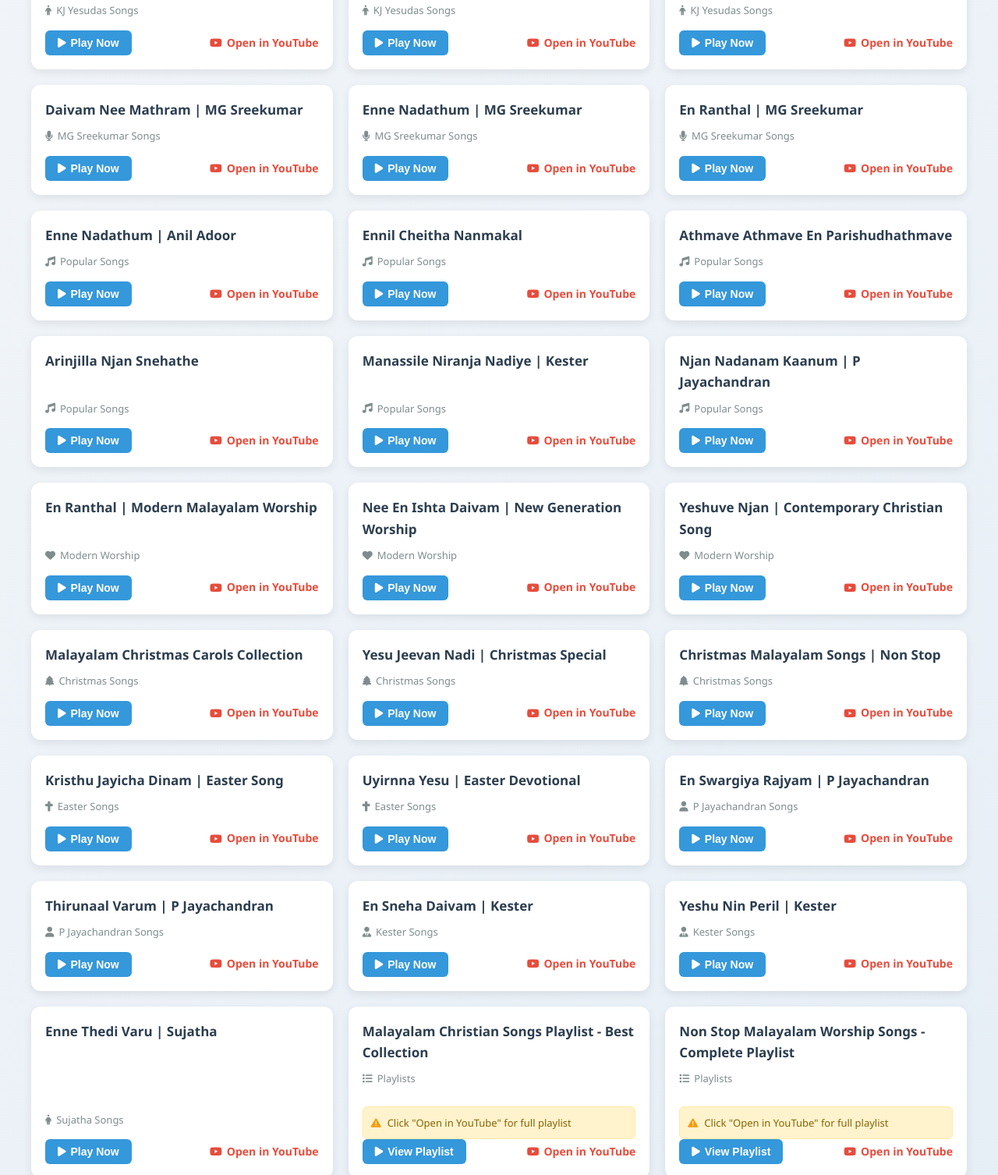
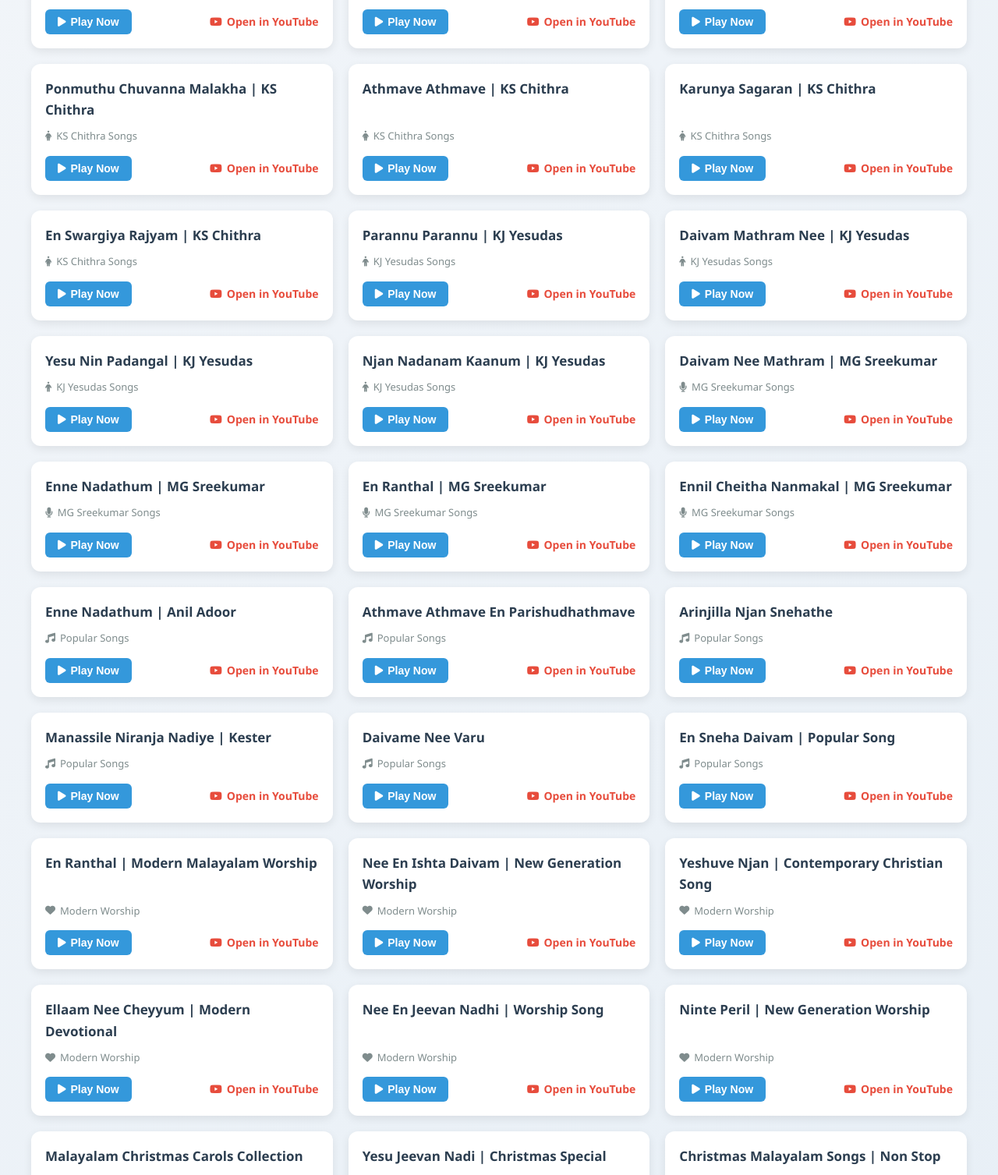
Before and after one commit to abeyemathews/codeyourbrand.co.in, a plain HTML site: page songs.html in a window 1280 px wide. Shown: the part 1293-2800 px from the top of the page at 78% size. Drawn offline with Linux system fonts and the light colour scheme.

Commit message:
Update songs.html

```diff
--- a/songs.html
+++ b/songs.html
@@ -251,21 +251,6 @@
         margin: 10px;
       }
     }
-    .playlist-warning {
-      background: #fff3cd;
-      border: 1px solid #ffeaa7;
-      color: #856404;
-      padding: 10px;
-      border-radius: 6px;
-      margin-top: 10px;
-      font-size: 13px;
-      display: flex;
-      align-items: center;
-      gap: 8px;
-    }
-    .playlist-warning i {
-      color: #f39c12;
-    }
   </style>
 </head>
 <body>
@@ -346,6 +331,18 @@
       youtubeId: "9G5GdJQwG7M",
       url: "https://www.youtube.com/watch?v=9G5GdJQwG7M"
     },
+    {
+      title: "3 Hours Non Stop Malayalam Christian Songs",
+      category: "Non‑Stop Collections",
+      youtubeId: "Q0aK6dNzjDc",
+      url: "https://www.youtube.com/watch?v=Q0aK6dNzjDc"
+    },
+    {
+      title: "Malayalam Christian Worship Songs | Nonstop Collection",
+      category: "Non‑Stop Collections",
+      youtubeId: "B_ZuWKkqiDU",
+      url: "https://www.youtube.com/watch?v=B_ZuWKkqiDU"
+    },
 
     // ===== Evergreen / Old Songs =====
     {
@@ -378,6 +375,24 @@
       youtubeId: "Fjo3Iq4kP4c",
       url: "https://www.youtube.com/watch?v=Fjo3Iq4kP4c"
     },
+    {
+      title: "Ponmuthu Chuvanna | Classic Devotional",
+      category: "Evergreen / Old",
+      youtubeId: "b1wQRASFJt0",
+      url: "https://www.youtube.com/watch?v=b1wQRASFJt0"
+    },
+    {
+      title: "Mazhavillin | Classic Christian Song",
+      category: "Evergreen / Old",
+      youtubeId: "W0RFjzRqhMY",
+      url: "https://www.youtube.com/watch?v=W0RFjzRqhMY"
+    },
+    {
+      title: "Nadhiye Nadhiye | Evergreen Song",
+      category: "Evergreen / Old",
+      youtubeId: "5JRX3p5C-5w",
+      url: "https://www.youtube.com/watch?v=5JRX3p5C-5w"
+    },
 
     // ===== KS Chithra Special =====
     {
@@ -404,6 +419,18 @@
       youtubeId: "7cl8K_Pv3Cs",
       url: "https://www.youtube.com/watch?v=7cl8K_Pv3Cs"
     },
+    {
+      title: "Karunya Sagaran | KS Chithra",
+      category: "KS Chithra Songs",
+      youtubeId: "R-mMDtmP-u0",
+      url: "https://www.youtube.com/watch?v=R-mMDtmP-u0"
+    },
+    {
+      title: "En Swargiya Rajyam | KS Chithra",
+      category: "KS Chithra Songs",
+      youtubeId: "Nl-KQrB7ydU",
+      url: "https://www.youtube.com/watch?v=Nl-KQrB7ydU"
+    },
 
     // ===== KJ Yesudas Special =====
     {
@@ -413,16 +440,22 @@
       url: "https://www.youtube.com/watch?v=s5fZJfvDk_o"
     },
     {
-      title: "Nadhiye Nadhiye | KJ Yesudas",
+      title: "Daivam Mathram Nee | KJ Yesudas",
       category: "KJ Yesudas Songs",
-      youtubeId: "p0j7b9eH3ig",
-      url: "https://www.youtube.com/watch?v=p0j7b9eH3ig"
+      youtubeId: "24FbWrDxlOs",
+      url: "https://www.youtube.com/watch?v=24FbWrDxlOs"
     },
     {
-      title: "Mazhavillin | KJ Yesudas",
+      title: "Yesu Nin Padangal | KJ Yesudas",
       category: "KJ Yesudas Songs",
-      youtubeId: "z5tGMOf3u-8",
-      url: "https://www.youtube.com/watch?v=z5tGMOf3u-8"
+      youtubeId: "WbWjQocgJfs",
+      url: "https://www.youtube.com/watch?v=WbWjQocgJfs"
+    },
+    {
+      title: "Njan Nadanam Kaanum | KJ Yesudas",
+      category: "KJ Yesudas Songs",
+      youtubeId: "SK6rMQPyPNw",
+      url: "https://www.youtube.com/watch?v=SK6rMQPyPNw"
     },
 
     // ===== MG Sreekumar Special =====
@@ -444,6 +477,12 @@
       youtubeId: "XhBWhQ_Vc4E",
       url: "https://www.youtube.com/watch?v=XhBWhQ_Vc4E"
     },
+    {
+      title: "Ennil Cheitha Nanmakal | MG Sreekumar",
+      category: "MG Sreekumar Songs",
+      youtubeId: "BuG8D9hHtNY",
+      url: "https://www.youtube.com/watch?v=BuG8D9hHtNY"
+    },
 
     // ===== Individual Popular Songs =====
     {
@@ -451,12 +490,6 @@
       category: "Popular Songs",
       youtubeId: "rEfKzlE5XAQ",
       url: "https://www.youtube.com/watch?v=rEfKzlE5XAQ"
-    },
-    {
-      title: "Ennil Cheitha Nanmakal",
-      category: "Popular Songs",
-      youtubeId: "eME3ileqMQE",
-      url: "https://www.youtube.com/watch?v=eME3ileqMQE"
     },
     {
       title: "Athmave Athmave En Parishudhathmave",
@@ -477,10 +510,16 @@
       url: "https://www.youtube.com/watch?v=AbcxBKqy9Jw"
     },
     {
-      title: "Njan Nadanam Kaanum | P Jayachandran",
+      title: "Daivame Nee Varu",
       category: "Popular Songs",
-      youtubeId: "jJK4H0AF8y8",
-      url: "https://www.youtube.com/watch?v=jJK4H0AF8y8"
+      youtubeId: "qA3aH1jJp5Y",
+      url: "https://www.youtube.com/watch?v=qA3aH1jJp5Y"
+    },
+    {
+      title: "En Sneha Daivam | Popular Song",
+      category: "Popular Songs",
+      youtubeId: "Ujq2-4ZgMBc",
+      url: "https://www.youtube.com/watch?v=Ujq2-4ZgMBc"
     },
 
     // ===== Modern Worship Songs =====
@@ -502,6 +541,24 @@
       youtubeId: "FqIIZjhSKSM",
       url: "https://www.youtube.com/watch?v=FqIIZjhSKSM"
     },
+    {
+      title: "Ellaam Nee Cheyyum | Modern Devotional",
+      category: "Modern Worship",
+      youtubeId: "gj6P9a2sLnc",
+      url: "https://www.youtube.com/watch?v=gj6P9a2sLnc"
+    },
+    {
+      title: "Nee En Jeevan Nadhi | Worship Song",
+      category: "Modern Worship",
+      youtubeId: "Wv-SO3SCYJg",
+      url: "https://www.youtube.com/watch?v=Wv-SO3SCYJg"
+    },
+    {
+      title: "Ninte Peril | New Generation Worship",
+      category: "Modern Worship",
+      youtubeId: "5K-vnmKfTKY",
+      url: "https://www.youtube.com/watch?v=5K-vnmKfTKY"
+    },
 
     // ===== Christmas Special Songs =====
     {
@@ -522,6 +579,18 @@
       youtubeId: "W2B6VH_8sZk",
       url: "https://www.youtube.com/watch?v=W2B6VH_8sZk"
     },
+    {
+      title: "Bhayangara Sookshmathayil | Christmas Carol",
+      category: "Christmas Songs",
+      youtubeId: "5o4Oewpx7iY",
+      url: "https://www.youtube.com/watch?v=5o4Oewpx7iY"
+    },
+    {
+      title: "Malayalam Christmas Songs Collection",
+      category: "Christmas Songs",
+      youtubeId: "dV1PuzE_QaM",
+      url: "https://www.youtube.com/watch?v=dV1PuzE_QaM"
+    },
 
     // ===== Easter Special Songs =====
     {
@@ -536,73 +605,17 @@
       youtubeId: "yTt6kk1Lr6M",
       url: "https://www.youtube.com/watch?v=yTt6kk1Lr6M"
     },
-
-    // ===== P Jayachandran Special =====
     {
-      title: "En Swargiya Rajyam | P Jayachandran",
-      category: "P Jayachandran Songs",
-      youtubeId: "M-HhWtM5dR4",
-      url: "https://www.youtube.com/watch?v=M-HhWtM5dR4"
+      title: "Yesu Uyirnnu | Resurrection Song",
+      category: "Easter Songs",
+      youtubeId: "jVcN-yMkS1A",
+      url: "https://www.youtube.com/watch?v=jVcN-yMkS1A"
     },
     {
-      title: "Thirunaal Varum | P Jayachandran",
-      category: "P Jayachandran Songs",
-      youtubeId: "V15x_-Tyvuc",
-      url: "https://www.youtube.com/watch?v=V15x_-Tyvuc"
-    },
-
-    // ===== Kester Special =====
-    {
-      title: "En Sneha Daivam | Kester",
-      category: "Kester Songs",
-      youtubeId: "Ujq2-4ZgMBc",
-      url: "https://www.youtube.com/watch?v=Ujq2-4ZgMBc"
-    },
-    {
-      title: "Yeshu Nin Peril | Kester",
-      category: "Kester Songs",
-      youtubeId: "yBQr7NPTlGE",
-      url: "https://www.youtube.com/watch?v=yBQr7NPTlGE"
-    },
-
-    // ===== Sujatha Special =====
-    {
-      title: "Enne Thedi Varu | Sujatha",
-      category: "Sujatha Songs",
-      youtubeId: "ySR-9Gm7pAA",
-      url: "https://www.youtube.com/watch?v=ySR-9Gm7pAA"
-    },
-
-    // ===== WORKING PLAYLISTS (Corrected Format) =====
-    {
-      title: "Malayalam Christian Songs Playlist - Best Collection",
-      category: "Playlists",
-      youtubeId: "PL9bl9M5a5QAYdNgpHLjAxcPImh1eWdibD",
-      url: "https://www.youtube.com/playlist?list=PL9bl9M5a5QAYdNgpHLjAxcPImh1eWdibD"
-    },
-    {
-      title: "Non Stop Malayalam Worship Songs - Complete Playlist",
-      category: "Playlists",
-      youtubeId: "PLuUgSD-kFnq0roO-b2Lyo5Pahm1eRr1r-",
-      url: "https://www.youtube.com/playlist?list=PLuUgSD-kFnq0roO-b2Lyo5Pahm1eRr1r-"
-    },
-    {
-      title: "KS Chithra Devotional Songs - Complete Playlist",
-      category: "Playlists",
-      youtubeId: "PLWjJ_23dX9vgqAvm7F0Gc8u1KcVYMLG9I",
-      url: "https://www.youtube.com/playlist?list=PLWjJ_23dX9vgqAvm7F0Gc8u1KcVYMLG9I"
-    },
-    {
-      title: "Malayalam Christmas Songs Playlist",
-      category: "Playlists",
-      youtubeId: "PL8k0CWzu88fC50DmKtMElrQG1UBNxbsvZ",
-      url: "https://www.youtube.com/playlist?list=PL8k0CWzu88fC50DmKtMElrQG1UBNxbsvZ"
-    },
-    {
-      title: "MG Sreekumar Devotional Songs Playlist",
-      category: "Playlists",
-      youtubeId: "PL_hLAosjrgW5QeVCszlHnWeVDj9YKqHtw",
-      url: "https://www.youtube.com/playlist?list=PL_hLAosjrgW5QeVCszlHnWeVDj9YKqHtw"
+      title: "Easter Malayalam Christian Songs",
+      category: "Easter Songs",
+      youtubeId: "3U7z3c0jJrI",
+      url: "https://www.youtube.com/watch?v=3U7z3c0jJrI"
     },
 
     // ===== Children's Christian Songs =====
@@ -618,6 +631,18 @@
       youtubeId: "lHNVl2lgW5A",
       url: "https://www.youtube.com/watch?v=lHNVl2lgW5A"
     },
+    {
+      title: "Yesu Nin Padangal | Children's Song",
+      category: "Children's Songs",
+      youtubeId: "cAJP8l3e0Zg",
+      url: "https://www.youtube.com/watch?v=cAJP8l3e0Zg"
+    },
+    {
+      title: "Bible Songs for Children in Malayalam",
+      category: "Children's Songs",
+      youtubeId: "9-5w3_XhC7s",
+      url: "https://www.youtube.com/watch?v=9-5w3_XhC7s"
+    },
 
     // ===== Wedding & Special Occasion Songs =====
     {
@@ -626,6 +651,18 @@
       youtubeId: "9hC8P8_B1dI",
       url: "https://www.youtube.com/watch?v=9hC8P8_B1dI"
     },
+    {
+      title: "Vivaha Geethangal | Wedding Songs",
+      category: "Wedding Songs",
+      youtubeId: "cL_1eZvwlWU",
+      url: "https://www.youtube.com/watch?v=cL_1eZvwlWU"
+    },
+    {
+      title: "Christian Wedding Songs Malayalam",
+      category: "Wedding Songs",
+      youtubeId: "9NnJ4x_6c-A",
+      url: "https://www.youtube.com/watch?v=9NnJ4x_6c-A"
+    },
 
     // ===== Bible Songs =====
     {
@@ -633,6 +670,18 @@
       category: "Bible Songs",
       youtubeId: "u0uBmItLSag",
       url: "https://www.youtube.com/watch?v=u0uBmItLSag"
+    },
+    {
+      title: "Psalms in Malayalam | Devotional Songs",
+      category: "Bible Songs",
+      youtubeId: "eI_yKxrAj84",
+      url: "https://www.youtube.com/watch?v=eI_yKxrAj84"
+    },
+    {
+      title: "Bible Verses Songs Malayalam",
+      category: "Bible Songs",
+      youtubeId: "Kq7dQ36_IrE",
+      url: "https://www.youtube.com/watch?v=Kq7dQ36_IrE"
     },
 
     // ===== Recent Popular Songs =====
@@ -643,10 +692,22 @@
       url: "https://www.youtube.com/watch?v=E3SfZ-klvXQ"
     },
     {
-      title: "Ninte Peril | New Generation Worship",
+      title: "Yeshu Nin Kaivitham | Modern Devotional",
       category: "Recent Songs",
-      youtubeId: "5K-vnmKfTKY",
-      url: "https://www.youtube.com/watch?v=5K-vnmKfTKY"
+      youtubeId: "I2UCSY-gXcs",
+      url: "https://www.youtube.com/watch?v=I2UCSY-gXcs"
+    },
+    {
+      title: "Nee En Daivam | Latest Worship Song",
+      category: "Recent Songs",
+      youtubeId: "7L-p4hQUuio",
+      url: "https://www.youtube.com/watch?v=7L-p4hQUuio"
+    },
+    {
+      title: "En Daivam Nee Mathram | New Song",
+      category: "Recent Songs",
+      youtubeId: "8WJ3z9vL6wY",
+      url: "https://www.youtube.com/watch?v=8WJ3z9vL6wY"
     }
   ];
 
@@ -671,13 +732,9 @@
     "Modern Worship": "fas fa-heart",
     "Christmas Songs": "fas fa-tree",
     "Easter Songs": "fas fa-cross",
-    "Playlists": "fas fa-list",
     "KS Chithra Songs": "fas fa-female",
     "KJ Yesudas Songs": "fas fa-male",
     "MG Sreekumar Songs": "fas fa-microphone",
-    "P Jayachandran Songs": "fas fa-user",
-    "Kester Songs": "fas fa-user-tie",
-    "Sujatha Songs": "fas fa-female",
     "Children's Songs": "fas fa-child",
     "Wedding Songs": "fas fa-ring",
     "Bible Songs": "fas fa-book-bible",
@@ -702,16 +759,12 @@
       const card = document.createElement("div");
       card.className = "song-card";
 
-      // Check if it's a playlist
-      const isPlaylist = song.category === "Playlists";
-
       card.innerHTML = `
         <h3>${song.title}</h3>
         <div class="category"><i class="${categoryIcons[song.category] || "fas fa-tag"}"></i> ${song.category}</div>
-        ${isPlaylist ? '<div class="playlist-warning"><i class="fas fa-exclamation-triangle"></i> Click "Open in YouTube" for full playlist</div>' : ''}
         <div class="actions">
           <button class="play-btn" data-index="${index}">
-            <i class="fas fa-play"></i> ${isPlaylist ? 'View Playlist' : 'Play Now'}
+            <i class="fas fa-play"></i> Play Now
           </button>
           <a href="${song.url}" target="_blank">
             <i class="fab fa-youtube"></i> Open in YouTube
@@ -744,22 +797,12 @@
     currentSongIndex = index;
     const song = list[currentSongIndex];
 
-    // Check if it's a playlist
-    const isPlaylist = song.category === "Playlists";
-
     // Generate embed URL with proper parameters
-    let embedUrl;
-    if (isPlaylist) {
-      // For playlists - CORRECT FORMAT
-      embedUrl = `https://www.youtube.com/embed/videoseries?list=${song.youtubeId}&autoplay=1&rel=0`;
-    } else {
-      // For single videos
-      embedUrl = `https://www.youtube.com/embed/${song.youtubeId}?autoplay=1&rel=0&modestbranding=1&showinfo=0`;
-    }
+    let embedUrl = `https://www.youtube.com/embed/${song.youtubeId}?autoplay=1&rel=0&modestbranding=1&showinfo=0`;
 
     // Update player
     playerFrame.src = embedUrl;
-    currentSongTitle.textContent = song.title + (isPlaylist ? ' (Playlist)' : '');
+    currentSongTitle.textContent = song.title;
     nowPlaying.classList.add('active');
 
     // Scroll to player
@@ -824,6 +867,9 @@
   // Initialize the page
   renderFilters();
   renderSongs(songs);
+
+  // Auto-play first song on page load (optional)
+  // setTimeout(() => playSong(0), 1000);
 </script>
 
 </body>
```
